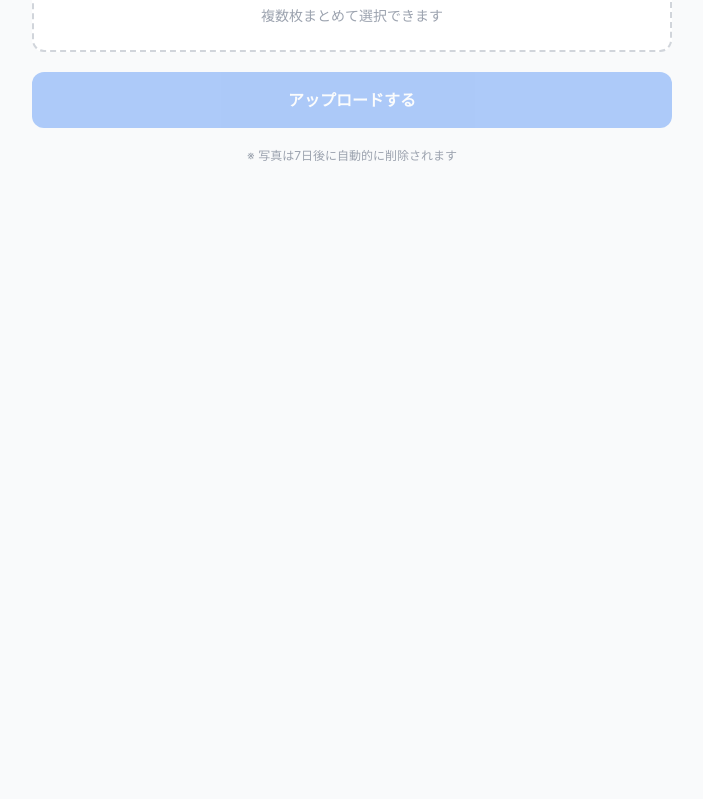
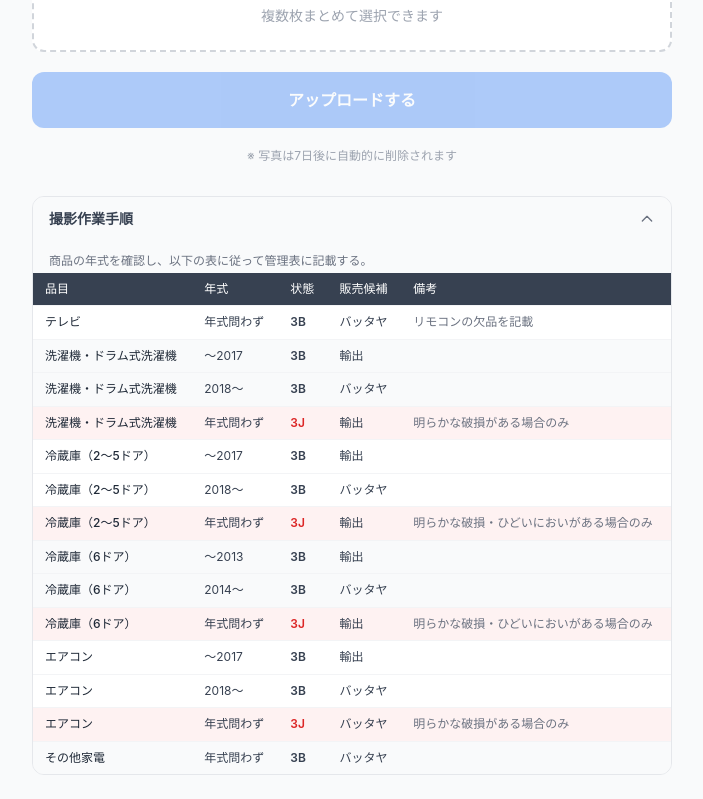
Before and after one commit to jingu-art/photo-share, a Next.js app: page /upload in a window 1280 px wide. Shown: the part 465-1264 px from the top of the page, without its empty margins (288-991 px from the left). Before the commit the page ends 800 px from the top, so only its background shows below. Built offline with nearby package versions, Linux system fonts and the light colour scheme.

Commit message:
feat: add shooting guide table to upload page

```diff
--- a/src/app/upload/page.tsx
+++ b/src/app/upload/page.tsx
@@ -1,6 +1,7 @@
 'use client';
 
-import { useState, useRef, useCallback } from 'react';
+import { useState, useRef, useCallback, Suspense } from 'react';
+import { useSearchParams } from 'next/navigation';
 
 type Mode = 'new' | 'existing';
 
@@ -9,6 +10,90 @@ interface FolderOption {
   name: string;
   fileCount: number;
   createdTime: string;
+}
+
+const guideRows = [
+  { item: 'テレビ', year: '年式問わず', state: '3B', sales: 'バッタヤ', note: 'リモコンの欠品を記載', group: 0 },
+  { item: '洗濯機・ドラム式洗濯機', year: '〜2017', state: '3B', sales: '輸出', note: '', group: 1 },
+  { item: '洗濯機・ドラム式洗濯機', year: '2018〜', state: '3B', sales: 'バッタヤ', note: '', group: 1 },
+  { item: '洗濯機・ドラム式洗濯機', year: '年式問わず', state: '3J', sales: '輸出', note: '明らかな破損がある場合のみ', group: 1 },
+  { item: '冷蔵庫（2〜5ドア）', year: '〜2017', state: '3B', sales: '輸出', note: '', group: 2 },
+  { item: '冷蔵庫（2〜5ドア）', year: '2018〜', state: '3B', sales: 'バッタヤ', note: '', group: 2 },
+  { item: '冷蔵庫（2〜5ドア）', year: '年式問わず', state: '3J', sales: '輸出', note: '明らかな破損・ひどいにおいがある場合のみ', group: 2 },
+  { item: '冷蔵庫（6ドア）', year: '〜2013', state: '3B', sales: '輸出', note: '', group: 3 },
+  { item: '冷蔵庫（6ドア）', year: '2014〜', state: '3B', sales: 'バッタヤ', note: '', group: 3 },
+  { item: '冷蔵庫（6ドア）', year: '年式問わず', state: '3J', sales: '輸出', note: '明らかな破損・ひどいにおいがある場合のみ', group: 3 },
+  { item: 'エアコン', year: '〜2017', state: '3B', sales: '輸出', note: '', group: 4 },
+  { item: 'エアコン', year: '2018〜', state: '3B', sales: 'バッタヤ', note: '', group: 4 },
+  { item: 'エアコン', year: '年式問わず', state: '3J', sales: 'バッタヤ', note: '明らかな破損がある場合のみ', group: 4 },
+  { item: 'その他家電', year: '年式問わず', state: '3B', sales: 'バッタヤ', note: '', group: 5 },
+];
+
+function ShootingGuide() {
+  const searchParams = useSearchParams();
+  const isShareMode = searchParams.has('share');
+  const [guideOpen, setGuideOpen] = useState(true);
+
+  if (isShareMode) return null;
+
+  return (
+    <div className="mt-8 rounded-xl border border-gray-200 overflow-hidden">
+      <button
+        onClick={() => setGuideOpen((prev) => !prev)}
+        className="w-full flex items-center justify-between px-4 py-3 bg-gray-50 active:bg-gray-100 transition-colors"
+      >
+        <span className="text-sm font-semibold text-gray-700">撮影作業手順</span>
+        <svg
+          className={`w-4 h-4 text-gray-500 transition-transform duration-200 ${guideOpen ? 'rotate-180' : ''}`}
+          fill="none"
+          stroke="currentColor"
+          viewBox="0 0 24 24"
+        >
+          <path strokeLinecap="round" strokeLinejoin="round" strokeWidth={2} d="M19 9l-7 7-7-7" />
+        </svg>
+      </button>
+
+      {guideOpen && (
+        <div className="overflow-x-auto">
+          <p className="text-xs text-gray-500 px-4 pt-3 pb-1">
+            商品の年式を確認し、以下の表に従って管理表に記載する。
+          </p>
+          <table className="w-full text-xs border-collapse min-w-[480px]">
+            <thead>
+              <tr className="bg-gray-700 text-white">
+                <th className="px-3 py-2 text-left font-medium">品目</th>
+                <th className="px-3 py-2 text-left font-medium">年式</th>
+                <th className="px-3 py-2 text-left font-medium">状態</th>
+                <th className="px-3 py-2 text-left font-medium">販売候補</th>
+                <th className="px-3 py-2 text-left font-medium">備考</th>
+              </tr>
+            </thead>
+            <tbody>
+              {guideRows.map((row, i) => {
+                const is3J = row.state === '3J';
+                const bgClass = is3J
+                  ? 'bg-red-50'
+                  : row.group % 2 === 0
+                  ? 'bg-white'
+                  : 'bg-gray-50';
+                return (
+                  <tr key={i} className={`border-t border-gray-100 ${bgClass}`}>
+                    <td className="px-3 py-2 text-gray-800 font-medium leading-snug">{row.item}</td>
+                    <td className="px-3 py-2 text-gray-700 whitespace-nowrap">{row.year}</td>
+                    <td className={`px-3 py-2 font-semibold whitespace-nowrap ${is3J ? 'text-red-600' : 'text-gray-700'}`}>
+                      {row.state}
+                    </td>
+                    <td className="px-3 py-2 text-gray-700 whitespace-nowrap">{row.sales}</td>
+                    <td className="px-3 py-2 text-gray-500 leading-snug">{row.note}</td>
+                  </tr>
+                );
+              })}
+            </tbody>
+          </table>
+        </div>
+      )}
+    </div>
+  );
 }
 
 export default function UploadPage() {
@@ -410,6 +495,10 @@ export default function UploadPage() {
           ※ 写真は7日後に自動的に削除されます
         </p>
       </div>
+
+      <Suspense>
+        <ShootingGuide />
+      </Suspense>
     </div>
   );
 }
```
